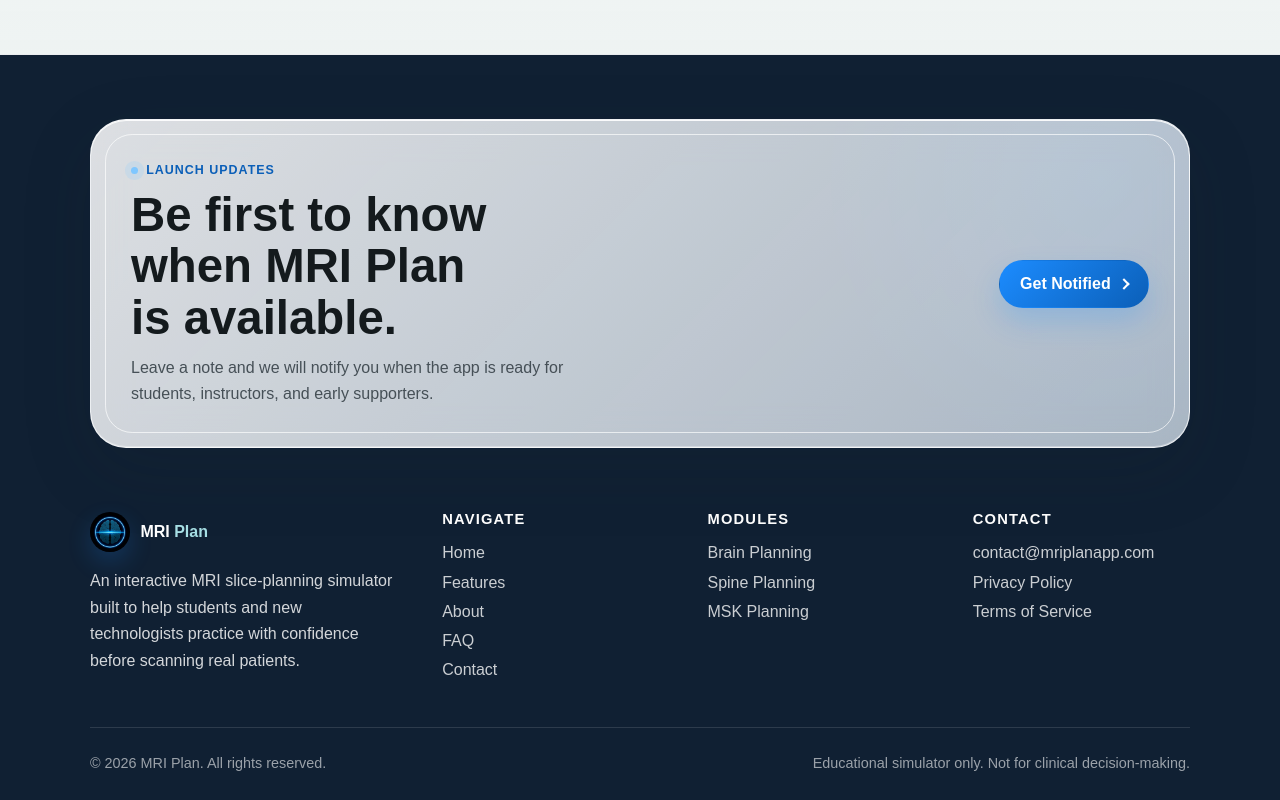
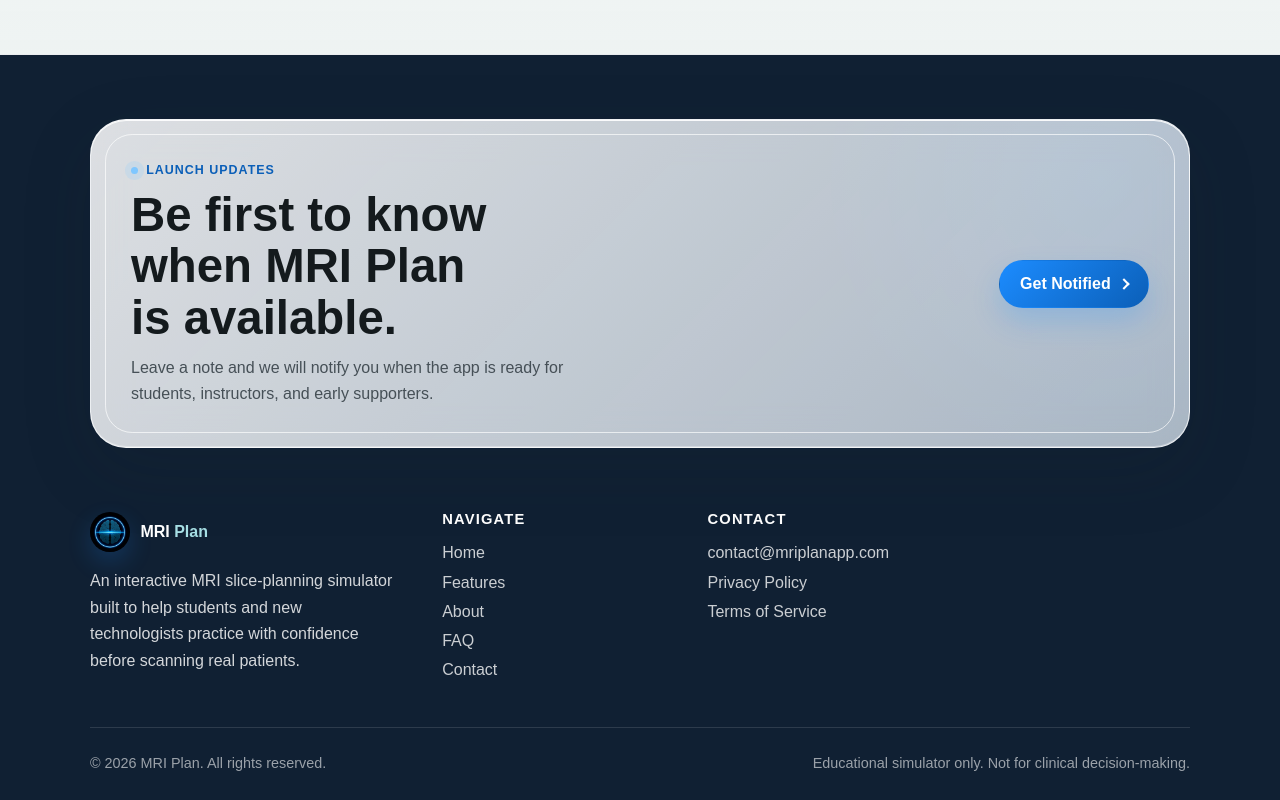
Before and after one commit to shahnoza77/mriplanapp-website, a Next.js app: page / in a window 1280 px wide. Shown: the part 4515-5315 px from the top of the page. Built offline with nearby package versions, Linux system fonts and the light colour scheme; a web font is replaced by a local one.

Commit message:
Update SiteFooter.tsx

```diff
--- a/components/layout/SiteFooter.tsx
+++ b/components/layout/SiteFooter.tsx
@@ -31,16 +31,7 @@
               ))}
             </ul>
           </div>
-          <div>
-            <h3>Modules</h3>
-            <ul>
-              {modules.map((module) => (
-                <li key={module.slug}>
-                  <Link href={`/modules/${module.slug}`}>{module.title}</Link>
-                </li>
-              ))}
-            </ul>
-          </div>
+
           <div>
             <h3>Contact</h3>
             <ul>
```
